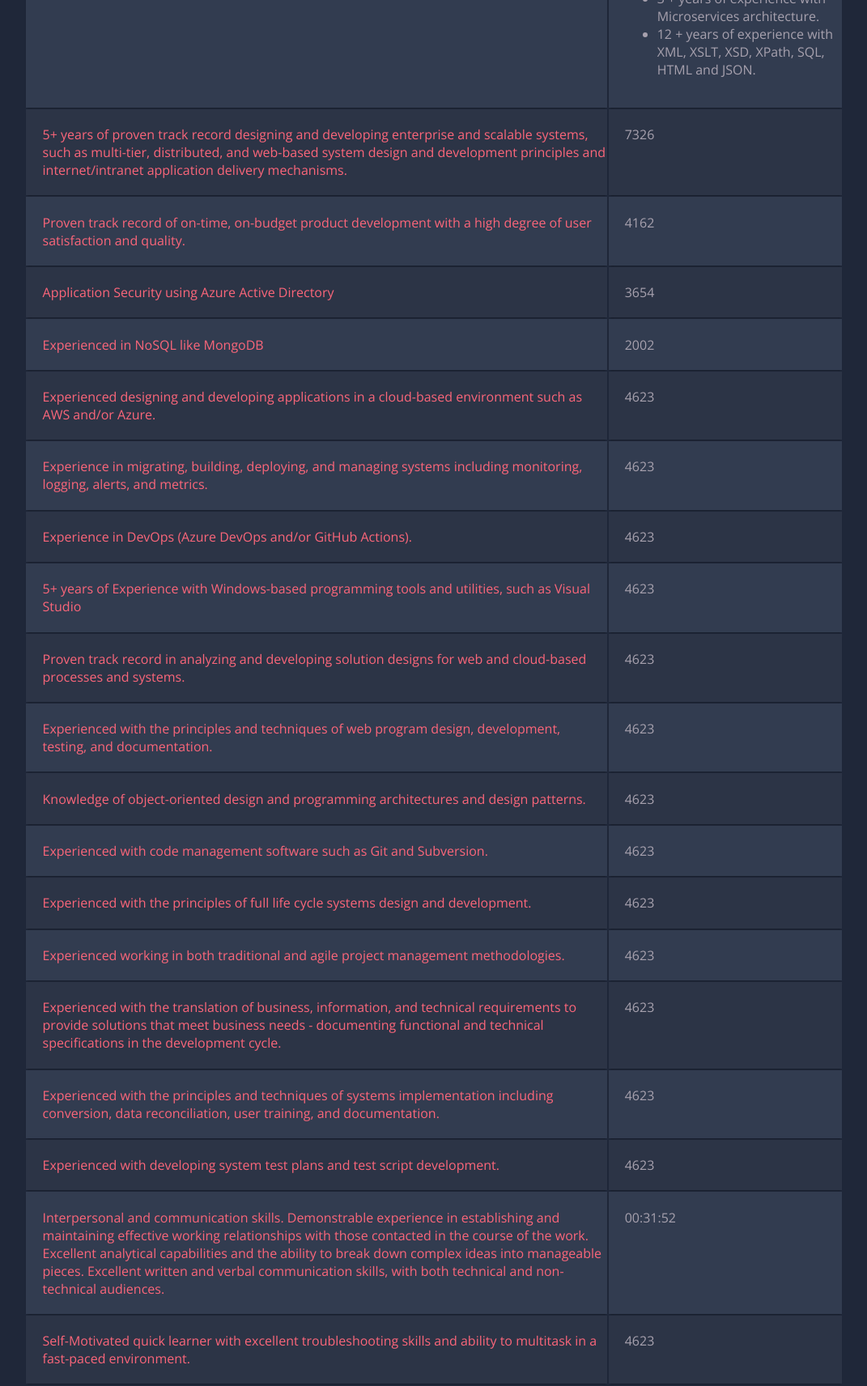
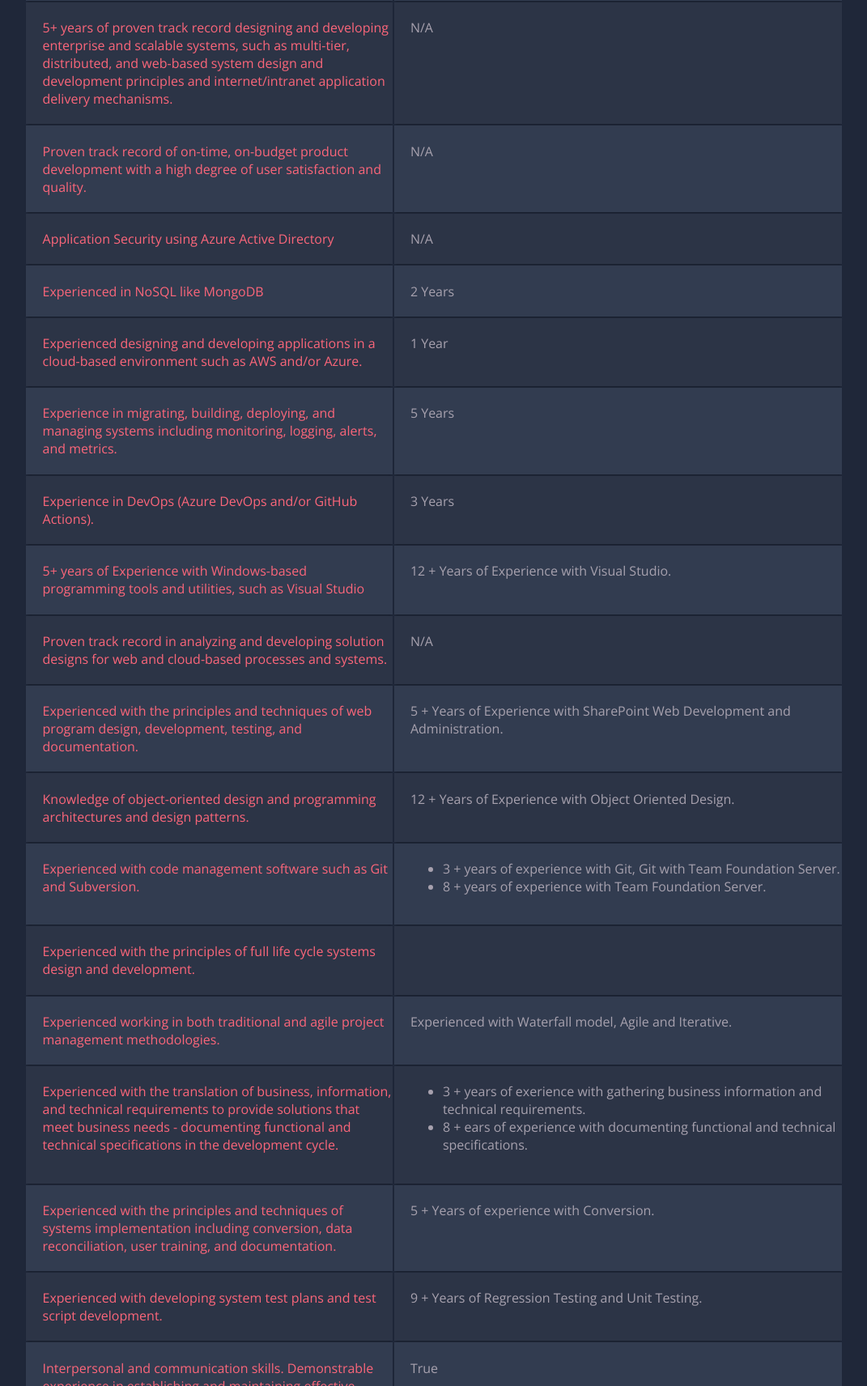
Before and after one commit to pablorgarcia/table-responsive, a plain HTML site: page index.html in a window 1280 px wide. Shown: the part 408-2120 px from the top of the page at 81% size, without its empty margins (104-1175 px from the left). Drawn offline with nearby package versions, Linux system fonts and the light colour scheme.

Commit message:
Add lots of content in the right column

```diff
--- a/index.html
+++ b/index.html
@@ -15,6 +15,10 @@
 <h2>Created with love by <a href="http://pablogarcia.dev" target="_blank">Merin Nakarmi</a></h2>
 
 <table class="container">
+	<colgroup>
+		<col span="1" style="width: 45%;">
+		<col span="1" style="width: 55%;">
+	</colgroup>
 	<thead>
 		<tr>
 			<th><h1>Client Requirement</h1></th>
@@ -36,71 +40,81 @@
 		</tr>
 		<tr>
 			<td>5+ years of proven track record designing and developing enterprise and scalable systems, such as multi-tier, distributed, and web-based system design and development principles and internet/intranet application delivery mechanisms.</td>
-			<td>7326</td>
+			<td>N/A</td>
 		</tr>
 		<tr>
 			<td>Proven track record of on-time, on-budget product development with a high degree of user satisfaction and quality.</td>
-			<td>4162</td>
+			<td>N/A</td>
 		</tr>
 	    <tr>
 			<td>Application Security using Azure Active Directory</td>
-			<td>3654</td>
+			<td>N/A</td>
 		</tr>
 	    <tr>
 			<td>Experienced in NoSQL like MongoDB</td>
-			<td>2002</td>
+			<td>2 Years</td>
 		</tr>
 	    <tr>
 			<td>Experienced designing and developing applications in a cloud-based environment such as AWS and/or Azure.</td>
-			<td>4623</td>
+			<td>1 Year</td>
 		</tr>
 		<tr>
 			<td>Experience in migrating, building, deploying, and managing systems including monitoring, logging, alerts, and metrics.</td>
-			<td>4623</td>
+			<td>5 Years</td>
 		</tr>
 		<tr>
 			<td>Experience in DevOps (Azure DevOps and/or GitHub Actions).</td>
-			<td>4623</td>
+			<td>3 Years</td>
 		</tr>
 		<tr>
 			<td>5+ years of Experience with Windows-based programming tools and utilities, such as Visual Studio</td>
-			<td>4623</td>
+			<td>12 + Years of Experience with Visual Studio. </td>
 		</tr>
 		<tr>
 			<td>Proven track record in analyzing and developing solution designs for web and cloud-based processes and systems.</td>
-			<td>4623</td>
+			<td>N/A</td>
 		</tr>
 		<tr>
 			<td>Experienced with the principles and techniques of web program design, development, testing, and documentation.</td>
-			<td>4623</td>
+			<td>5 + Years of Experience with SharePoint Web Development and Administration.</td>
 		</tr>
 		<tr>
 			<td>Knowledge of object-oriented design and programming architectures and design patterns.</td>
-			<td>4623</td>
+			<td>12 + Years of Experience with Object Oriented Design. </td>
 		</tr>
 		<tr>
 			<td>Experienced with code management software such as Git and Subversion.</td>
-			<td>4623</td>
+			<td>
+				<ul>
+					<li>3 + years of experience with Git, Git with Team Foundation Server.</li>
+					<li>8 + years of experience with Team Foundation Server.</li>
+				</ul>
+			</td>
 		</tr>
 		<tr>
 			<td>Experienced with the principles of full life cycle systems design and development.</td>
-			<td>4623</td>
+			<td></td>
 		</tr>
 		<tr>
 			<td>Experienced working in both traditional and agile project management methodologies.</td>
-			<td>4623</td>
+			<td>Experienced with Waterfall model, Agile and Iterative.</td>
 		</tr>
 		<tr>
 			<td>Experienced with the translation of business, information, and technical requirements to provide solutions that meet business needs - documenting functional and technical specifications in the development cycle.</td>
-			<td>4623</td>
+			<td>
+				<ul>
+					<li>3 + years of exerience with gathering business information and technical requirements.</li>
+					<li>8 + ears of experience with documenting functional and technical specifications.</li>
+				</ul>
+			</td>
 		</tr>
 		<tr>
 			<td>Experienced with the principles and techniques of systems implementation including conversion, data reconciliation, user training, and documentation.</td>
-			<td>4623</td>
+			<td>5 + Years of experience with Conversion.</td>
 		</tr>
 		<tr>
 			<td>Experienced with developing system test plans and test script development.</td>
-			<td>4623</td>
+			<td>9 + Years of Regression Testing and Unit Testing.</td>
 		</tr>
 		<tr>
 			<td>Interpersonal and communication skills.
@@ -108,11 +122,11 @@
 			Excellent analytical capabilities and the ability to break down complex ideas into manageable pieces.
 			Excellent written and verbal communication skills, with both technical and non-technical audiences.
 			</td>
-			<td>00:31:52</td>
+			<td>True</td>
 		</tr>
 		<tr>
 			<td>Self-Motivated quick learner with excellent troubleshooting skills and ability to multitask in a fast-paced environment.</td>
-			<td>4623</td>
+			<td>True</td>
 		</tr>
 	</tbody>
 </table>
```
